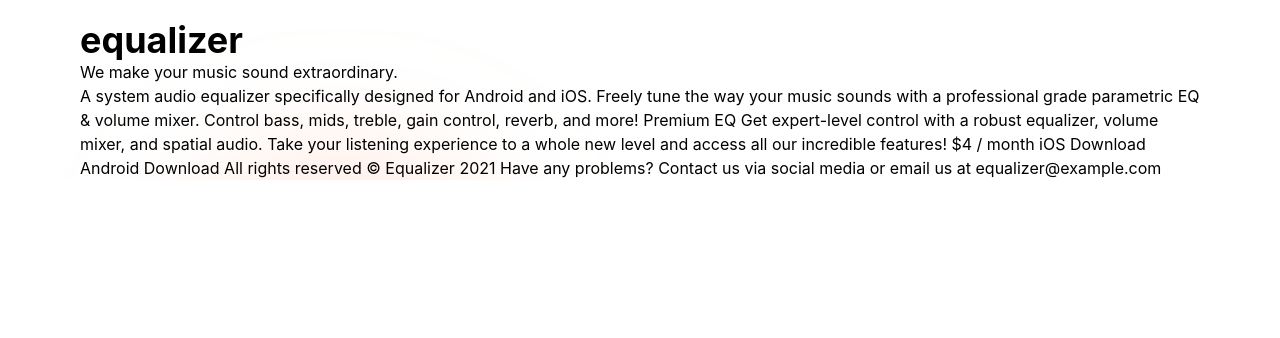
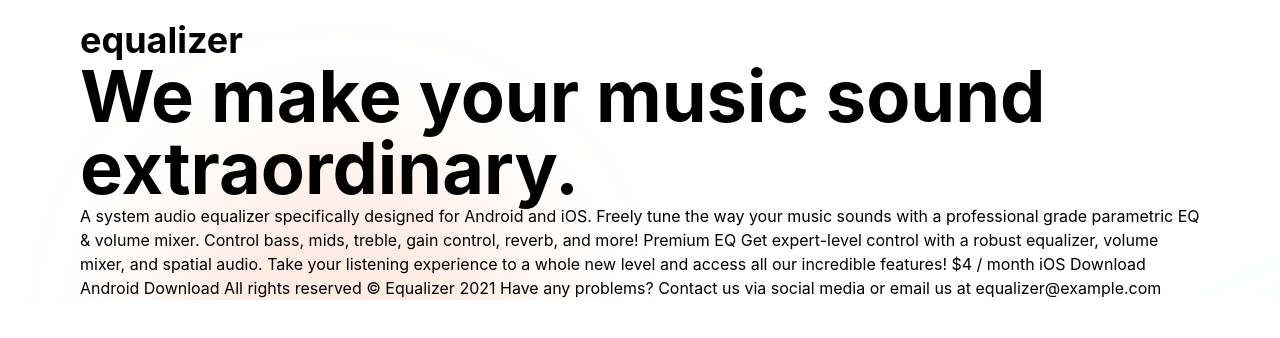
Before and after one commit to christianhelms/equalizer-landing-page, a Next.js app: page / in a window 1280 px wide. Shown: the top 338 px of the page. Built offline with nearby package versions, Linux system fonts and the light colour scheme.

Commit message:
added body tag and moved bg image to it

```diff
--- a/pages/index.js
+++ b/pages/index.js
@@ -8,9 +8,10 @@ export default function Home() {
       <Head>
         <title>Equalizer Landing Page</title>
       </Head>
-      <div className='w-auto h-auto pt-5 pr-20 pl-20 tb-5' id='main-div'>
+      <body className='w-auto h-auto pt-5 pr-20 pl-20 tb-5' id='main'>
+        <div className=''>
           <p className='text-ibm-plex-sans font-bold text-4xl'>equalizer</p>
-        <h1>We make your music sound extraordinary.</h1>
+          <h1 className='text-ibm-plex-sans font-bold text-7xl'>We make your music sound extraordinary.</h1>
           <p>A system audio equalizer specifically designed for Android and iOS.
             Freely tune the way your music sounds with a professional grade parametric EQ & volume mixer.
             Control bass, mids, treble, gain control, reverb, and more! Premium EQ Get expert-level control with a robust equalizer, volume mixer, and spatial audio.
@@ -18,6 +19,7 @@ export default function Home() {
             $4 / month iOS Download Android Download All rights reserved © Equalizer 2021 Have any problems?
             Contact us via social media or email us at equalizer@example.com</p>
         </div>
+      </body>
     </main>
   )
 }
--- a/styles/globals.css
+++ b/styles/globals.css
@@ -21,8 +21,8 @@ a {
   box-sizing: border-box;
 }
 
-#main-div {
+#main {
   background-image: url("../public/bg-main-desktop.png");
-   height: 100%;
-   width: 100%;
+  background-repeat: no-repeat;
+  background-position: relative;
 }
```
Lines whose indentation alone changed are shown as unchanged.
